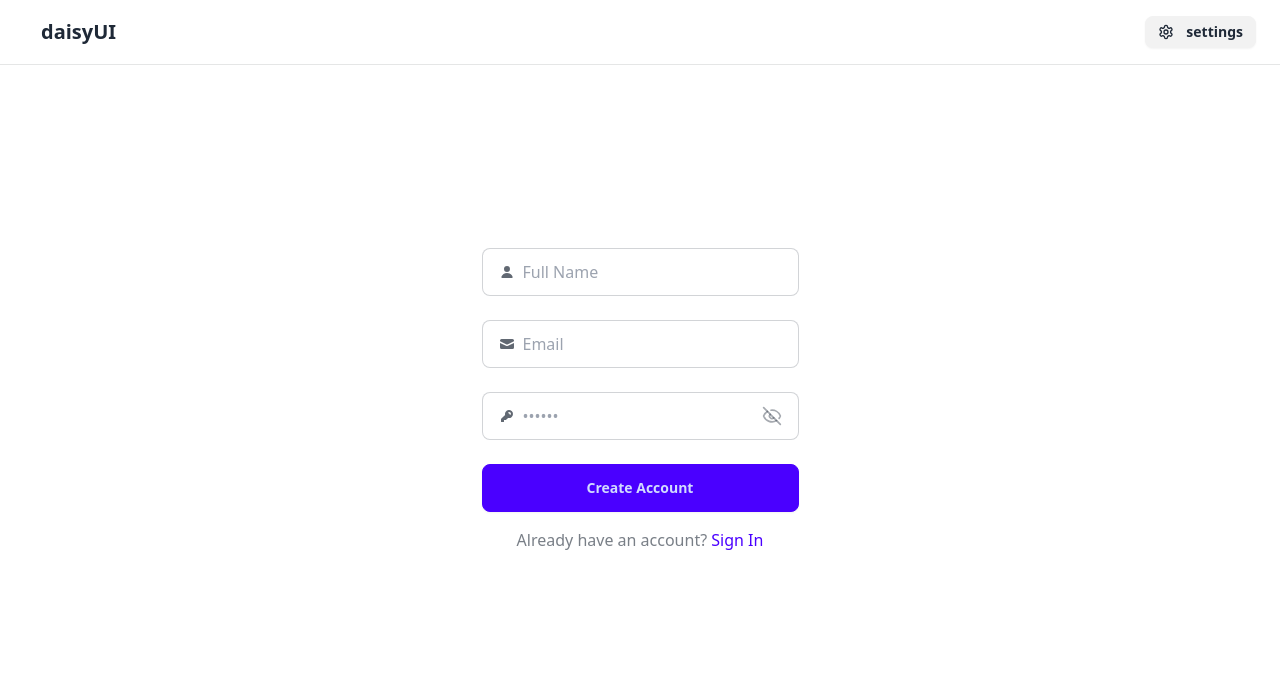
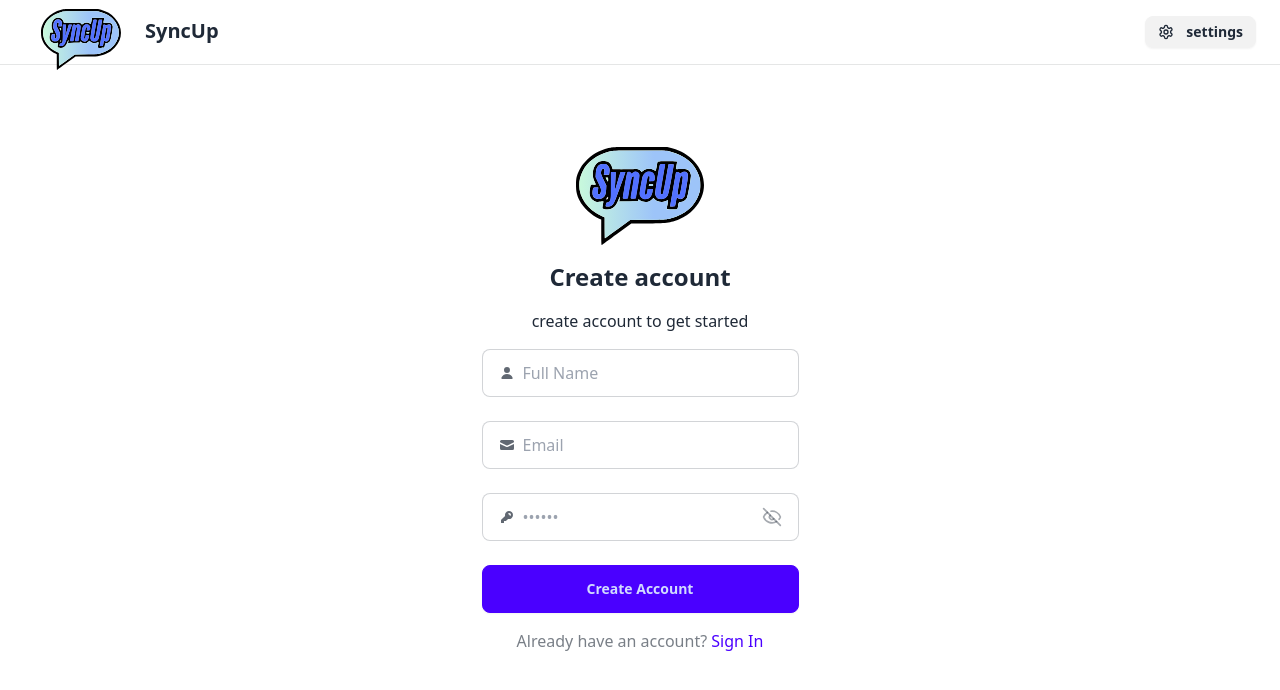
Before and after one commit to Abhijeet3125/SyncUp, a React (Vite) app in the folder frontend/: page /signup in a window 1280 px wide. Shown: the top 690 px of the page. Built offline with nearby package versions, Linux system fonts and the light colour scheme; no server answers.

Commit message:
logo added and some modifications

```diff
--- a/frontend/src/components/ChatContainer.jsx
+++ b/frontend/src/components/ChatContainer.jsx
@@ -67,7 +67,7 @@ const ChatContainer = () => {
                 {formatTime(message.createdAt)}
               </time>
             </div>
-            <div className="chat-bubble flex flex-row">
+            <div className="chat-bubble flex flex-col">
               {message.image && (
                 <img
                   src={message.image}
--- a/frontend/src/components/MessageInput.jsx
+++ b/frontend/src/components/MessageInput.jsx
@@ -1,6 +1,6 @@
 import { useRef, useState } from "react";
 import { useChatStore } from "../store/useChatStore.js";
-import { Image, Send, X } from "lucide-react";
+import { Image, SendHorizontal, X } from "lucide-react";
 import toast from "react-hot-toast";
 
 const MessageInput = () => {
@@ -90,7 +90,7 @@ const MessageInput = () => {
 
           <button
             type="button"
-            className={`hidden sm:flex btn btn-circle
+            className={`hidden sm:flex btn
                      ${imagePreview ? "text-emerald-500" : "text-zinc-400"}`}
             onClick={() => fileInputRef.current?.click()}
           >
@@ -99,10 +99,10 @@ const MessageInput = () => {
         </div>
         <button
           type="submit"
-          className="btn btn-sm btn-circle"
+          className="btn"
           disabled={!text.trim() && !imagePreview}
         >
-          <Send size={22} />
+          <SendHorizontal size={20} />
         </button>
       </form>
     </div>
--- a/frontend/src/components/Navbar.jsx
+++ b/frontend/src/components/Navbar.jsx
@@ -10,9 +10,14 @@ const Navbar = () => {
     "
     >
       <div className="container mx-auto px-4 h-16">
-        <div className="navbar bg-base-100">
+        <div className="navbar">
           <div className="flex-1">
-            <a className="btn btn-ghost text-xl">daisyUI</a>
+            <a className="btn btn-ghost text-xl flex">
+              <img src="/syncup.svg" alt="logo" className="w-20 h-15" />
+              <div className="hidden sm:block mb-4 ml-4">
+                SyncUp
+              </div>
+            </a>
           </div>
           <div className="flex items-center gap-2">
             <Link
--- a/frontend/src/components/NoChatSelected.jsx
+++ b/frontend/src/components/NoChatSelected.jsx
@@ -8,17 +8,17 @@ const NoChatSelected = () => {
         <div className="flex justify-center gap-4 mb-4">
           <div className="relative">
             <div
-              className="w-16 h-16 rounded-2xl bg-primary/10 flex items-center
+              className="flex items-center
              justify-center animate-pulse"
             >
-                {/* logo here */}
-              <MessageSquare className="w-8 h-8 text-primary " />
+              {/* logo here */}
+              <img src="/syncup.svg" alt="logo" className="w-30 h-20" />
             </div>
           </div>
         </div>
 
         {/* Welcome Text */}
-        <h2 className="text-2xl font-bold">Welcome to Chat-app-v2</h2>
+        <h2 className="text-2xl font-bold">Welcome to SyncUp</h2>
         <p className="text-base-content/60">
           Select a conversation to start chatting
         </p>
--- a/frontend/src/pages/LoginPage.jsx
+++ b/frontend/src/pages/LoginPage.jsx
@@ -18,6 +18,11 @@ const LoginPage = () => {
   };
   return (
     <div className="flex flex-col gap-4 items-center justify-center h-screen">
+      <div>
+        <img src="/syncup.svg" alt="logo" className="w-32 h-26" />
+      </div>
+      <div className="text-2xl font-bold">Welcome back</div>
+      <div>sign in to your account</div>
       <form onSubmit={handleSubmit} className="space-y-6">
 
         <label className="input input-bordered flex items-center gap-2">
--- a/frontend/src/pages/SignupPage.jsx
+++ b/frontend/src/pages/SignupPage.jsx
@@ -34,6 +34,11 @@ const SignupPage = () => {
   };
   return (
     <div className="flex flex-col gap-4 items-center justify-center h-screen">
+      <div>
+        <img src="/syncup.svg" alt="logo" className="w-32 h-26" />
+      </div>
+      <div className="text-2xl font-bold">Create account</div>
+      <div>create account to get started</div>
       <form onSubmit={handleSubmit} className="space-y-6">
         <label className="input input-bordered flex items-center gap-2">
           <svg
```
Also changed, not shown: frontend/public/syncUp.png (added), frontend/public/syncup.svg (added).
